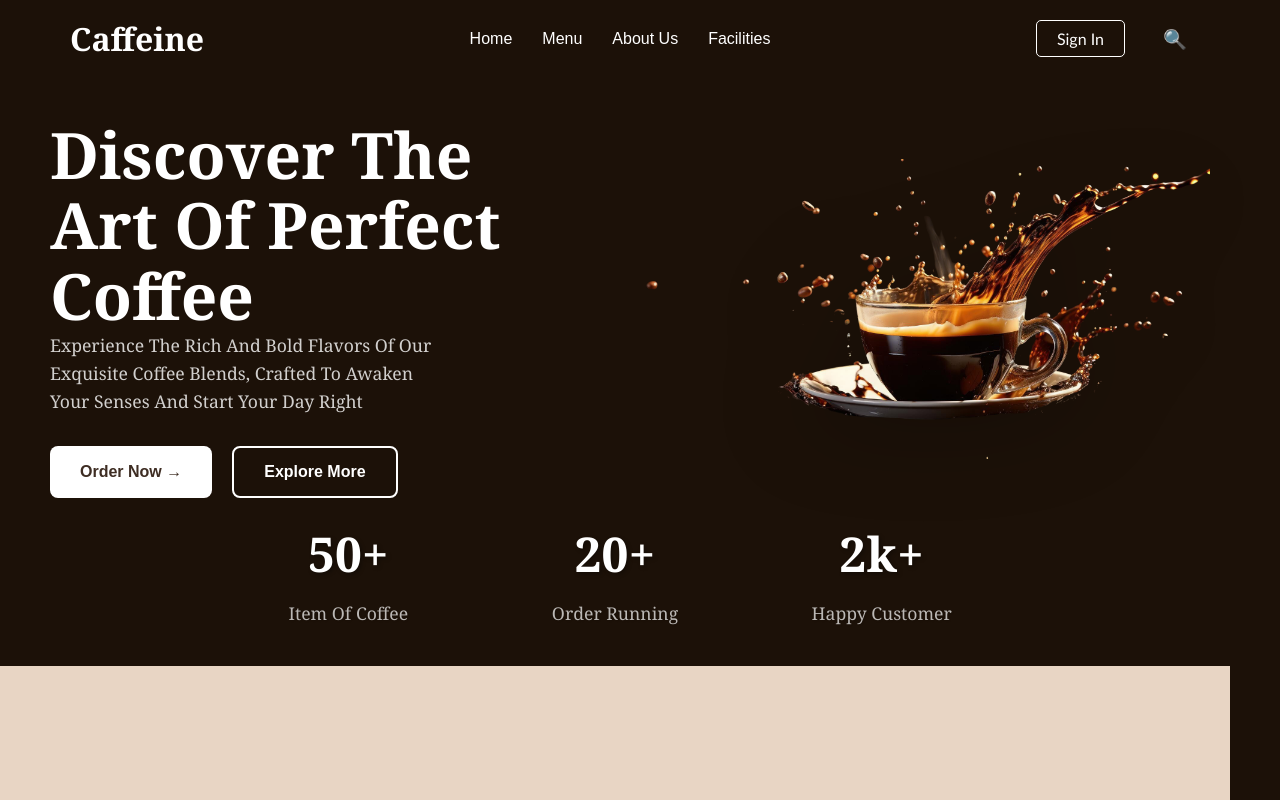
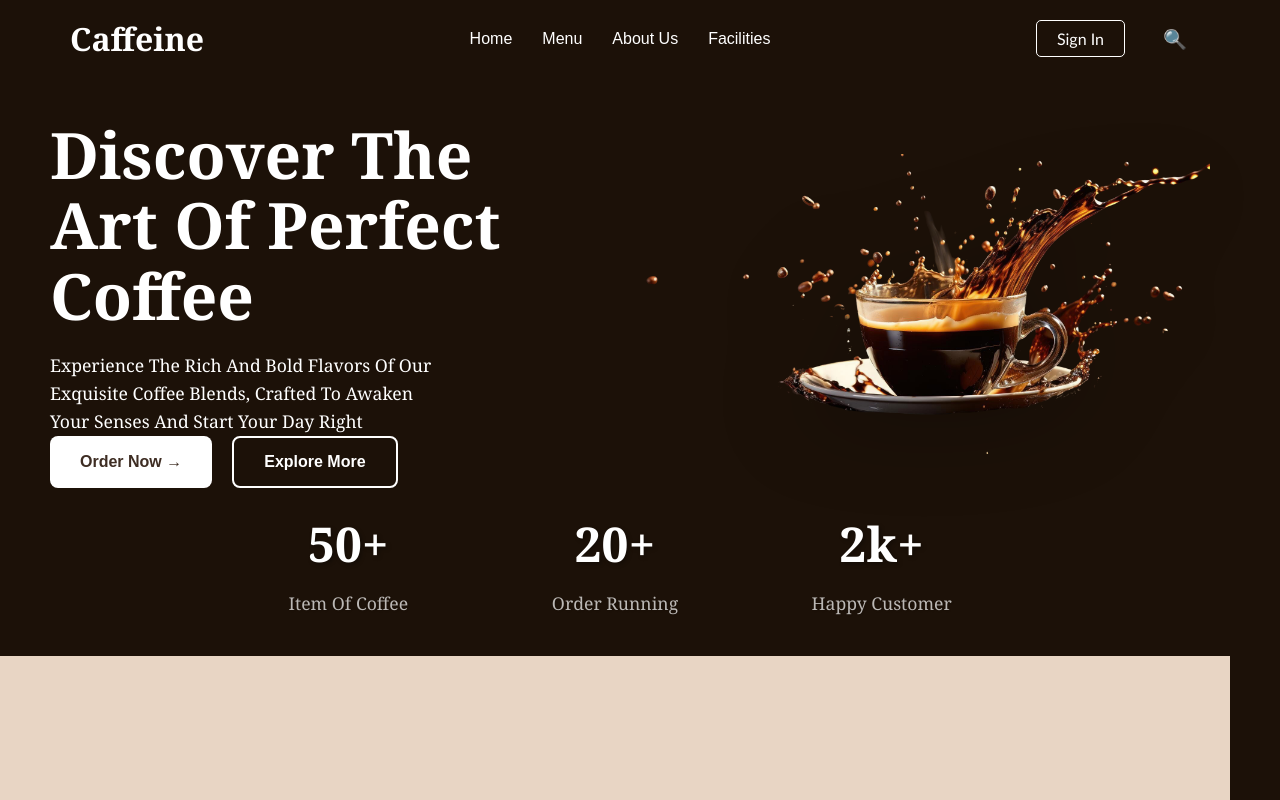
Before and after one commit to Dumindu-Pabasara/React_CoffeWebSite, a React (Vite) app in the folder CoffeeWebSite/: page / in a window 1280 px wide. Shown: the top 800 px of the page. Built offline with nearby package versions, Linux system fonts and the light colour scheme.

Commit message:
Update Hero.css

```diff
--- a/CoffeeWebSite/src/Components/Hero/Hero.css
+++ b/CoffeeWebSite/src/Components/Hero/Hero.css
@@ -17,15 +17,16 @@
 .hero-title {
   font-size: 4rem;
   font-weight: bold;
-
+  line-height: 1.1;
+  margin-bottom: 20px;
+  color: white;
 }
 
 .hero-description {
   font-size: 1.1rem;
   line-height: 1.6;
   color: white;
-  margin-bottom: 30px;
-  opacity: 0.8;
+
 }
 
 .hero-buttons {
```
